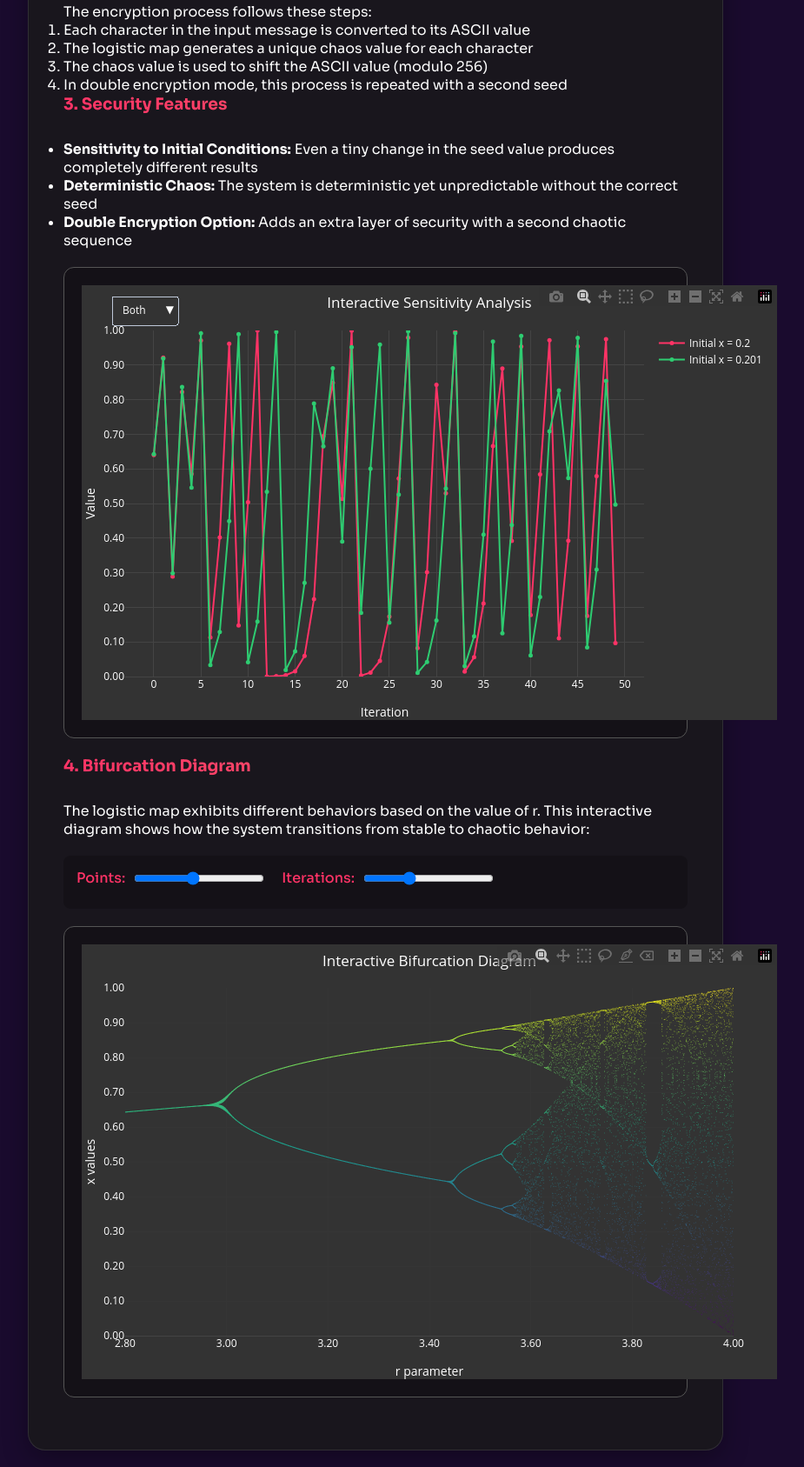
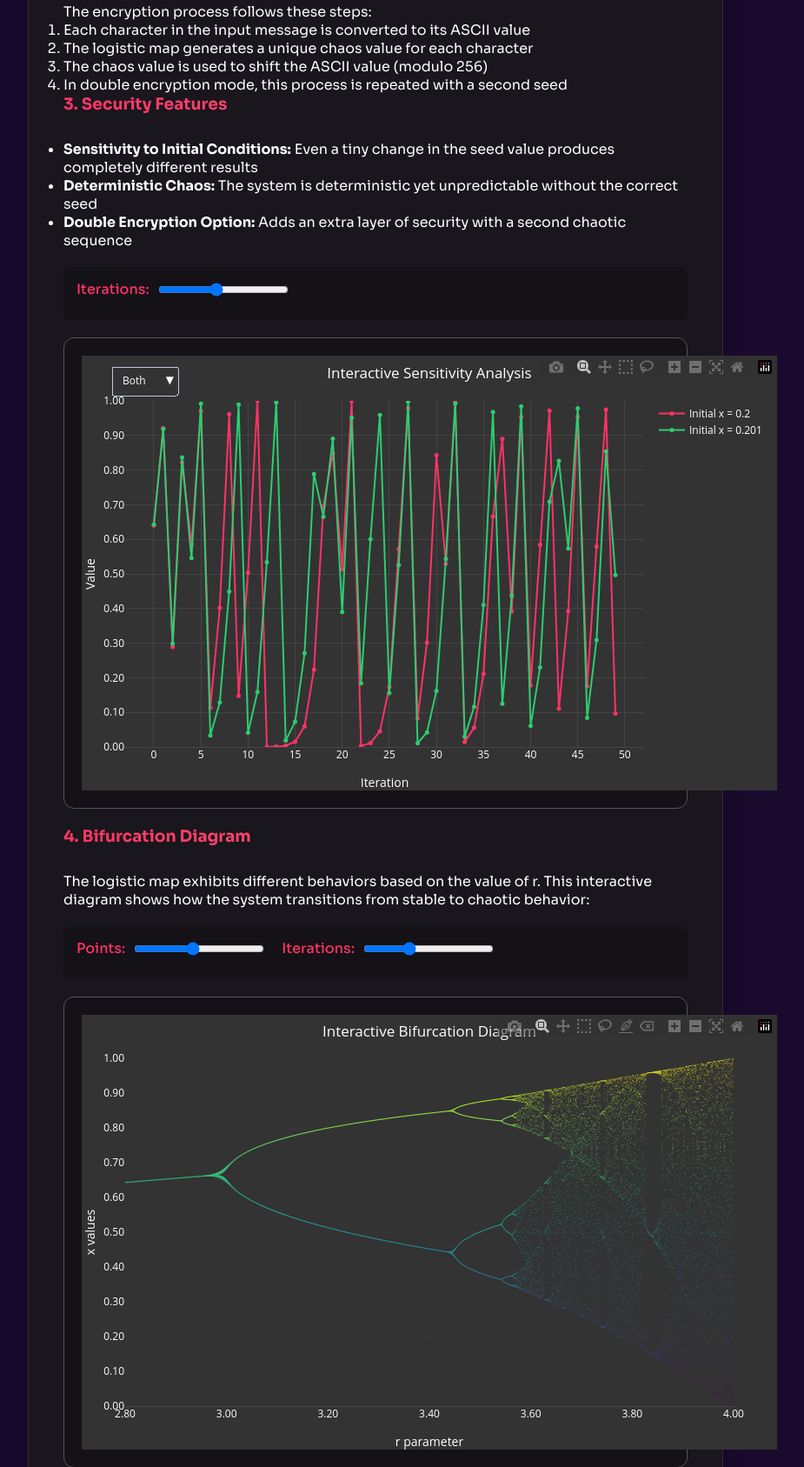
Before and after one commit to RiderSupreme/ChaosCrypt, a Flask app: page /how-it-works in a window 1280 px wide. Shown: the part 1088-2775 px from the top of the page at 87% size, without its empty margins (208-1133 px from the left). Run offline with Flask 3, Linux system fonts and the light colour scheme; some libraries are stand-ins or nearby versions.

Commit message:
Assistant checkpoint: Add iteration slider control for sensitivity plot
Assistant generated file changes:
- templates/how_it_works.html: Add iteration slider for sensitivity plot, Update sensitivity plot with interactive iterations, Add slider event listener

---

User prompt:

For the Interactive Sensitvity Diagram, add a slider for Iterations, to show the difference in path slowly

Replit-Commit-Author: Assistant
Replit-Commit-Session-Id: 39b33084-42dc-433a-a68d-2c0bad8ee754

```diff
--- a/templates/how_it_works.html
+++ b/templates/how_it_works.html
@@ -112,6 +112,9 @@
             <li><strong>Double Encryption Option:</strong> Adds an extra layer of security with a second chaotic sequence</li>
         </ul>
 
+        <div class="controls">
+            <label>Iterations: <input type="range" id="sensitivityIterationsSlider" min="10" max="100" value="50" /></label>
+        </div>
         <div id="sensitivityPlot" class="graph"></div>
 
         <h3>4. Bifurcation Diagram</h3>
@@ -299,11 +302,10 @@
         }
 
         // Sensitivity visualization with interactive initial conditions
-        function createSensitivityPlot() {
+        function createSensitivityPlot(iterations = 50) {
             let x1 = 0.2;
             let x2 = 0.201;
             const r = 3.99999;
-            const iterations = 50;
 
             const trace1 = {
                 y: Array.from({length: iterations}, (_, i) => {
@@ -376,6 +378,11 @@
         createInteractiveLogisticMap();
         createBifurcationDiagram();
         createSensitivityPlot();
+
+        // Add slider event listener
+        document.getElementById('sensitivityIterationsSlider').addEventListener('input', function() {
+            createSensitivityPlot(parseInt(this.value));
+        });
     </script>
     <div style="text-align: center; margin-top: 20px;">
         <a href="/" class="button">Back to Home</a>
```
